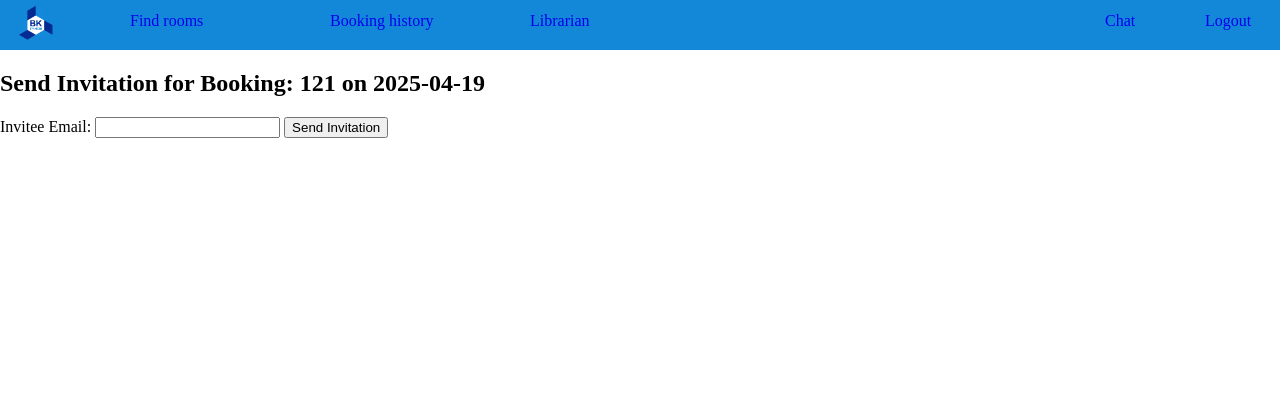
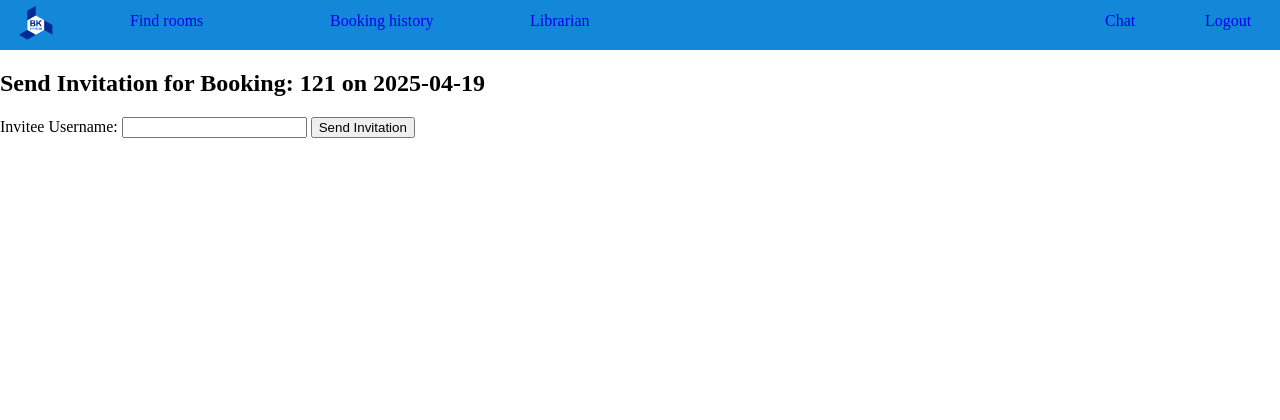
Before and after one commit to Khai341/Library_booking, a Django app: page /book/send-invitation/1/ in a window 1280 px wide. Shown: the top 420 px of the page. Run offline with Django 4.2, Linux system fonts and the light colour scheme; a user stored in the database is signed in; data comes from the database, SQL or seed files in the repository; both versions use the stored data as it was after the commit.

Commit message:
Add files via upload

```diff
--- a/Library_1/librarianAdmin/models.py
+++ b/Library_1/librarianAdmin/models.py
@@ -64,7 +64,8 @@ class BookingHistory(models.Model):
 class Invitation(models.Model):
     booking = models.ForeignKey(BookingHistory, on_delete=models.CASCADE, related_name='invitations')
     inviter = models.ForeignKey(Users, on_delete=models.CASCADE, related_name='sent_invitations')
-    invitee_email = models.EmailField()
+    invitee_email = models.EmailField(default='NG')
+    invitee_username = models.CharField(max_length=20, default='NG')
     status = models.CharField(max_length=20, default='Pending')
     created_at = models.DateTimeField(auto_now_add=True)
 
--- a/Library_1/librarianAdmin/views.py
+++ b/Library_1/librarianAdmin/views.py
@@ -17,9 +17,9 @@ def booking_history(request):
   # Assuming the related_name in your BookingHistory model is 'book'
     # This will fetch all active (not cancelled) bookings for the current user
     bookings = request.user.book.filter(is_cancelled=False).order_by('-date')
-
+    invitation = Invitation.objects.filter(invitee_username=request.user.username)
     # Render a template (you can choose the same or a different template)
-    return render(request, 'booking/booking_history.html', {'bookings': bookings})
+    return render(request, 'booking/booking_history.html', {'bookings': bookings, 'invitation': invitation})
 
 @login_required
 def booking_detail(request, booking_id):
@@ -36,12 +36,14 @@ def send_invitation(request, booking_id):
     # Allows user to send an invitation for a specific booking.
     booking = get_object_or_404(BookingHistory, id=booking_id)
     if request.method == "POST":
-        invitee_email = request.POST.get('invitee_email')
+        invitee_email = None
+        #invitee_email = request.POST.get('invitee_email')
+        invitee_username = request.POST.get('invitee_username')
         # Create the invitation record
         Invitation.objects.create(
             booking=booking,
             inviter=request.user,
-            invitee_email=invitee_email
+            invitee_username=invitee_username
         )
         #return redirect('booking_history')
         return redirect('/book/booking-history')
--- a/Library_1/templates/booking/send_invitation.html
+++ b/Library_1/templates/booking/send_invitation.html
@@ -12,8 +12,10 @@
   <h2>Send Invitation for Booking: {{ booking.roomID }} on {{ booking.date|date:"Y-m-d" }}</h2>
   <form action="" method="post">
     {% csrf_token %}
-    <label for="invitee_email">Invitee Email:</label>
-    <input type="email" name="invitee_email" id="invitee_email" required>
+    <!--<label for="invitee_username">Invitee Username:</label>-->
+    <!--<input type="email" name="invitee_email" id="invitee_email" required>-->
+	<label for="invitee_username">Invitee Username:</label>
+    <input type="text" name="invitee_username" id="invitee_username" required>
     <button type="submit">Send Invitation</button>
   </form>
 </body>
```
Also changed, not shown: Library_1/templates/booking/booking_history.html (+38 -0 lines), Library_1/db.sqlite3, Library_1/librarianAdmin/migrations/0008_invitation_invitee_username_and_more.py (added).
